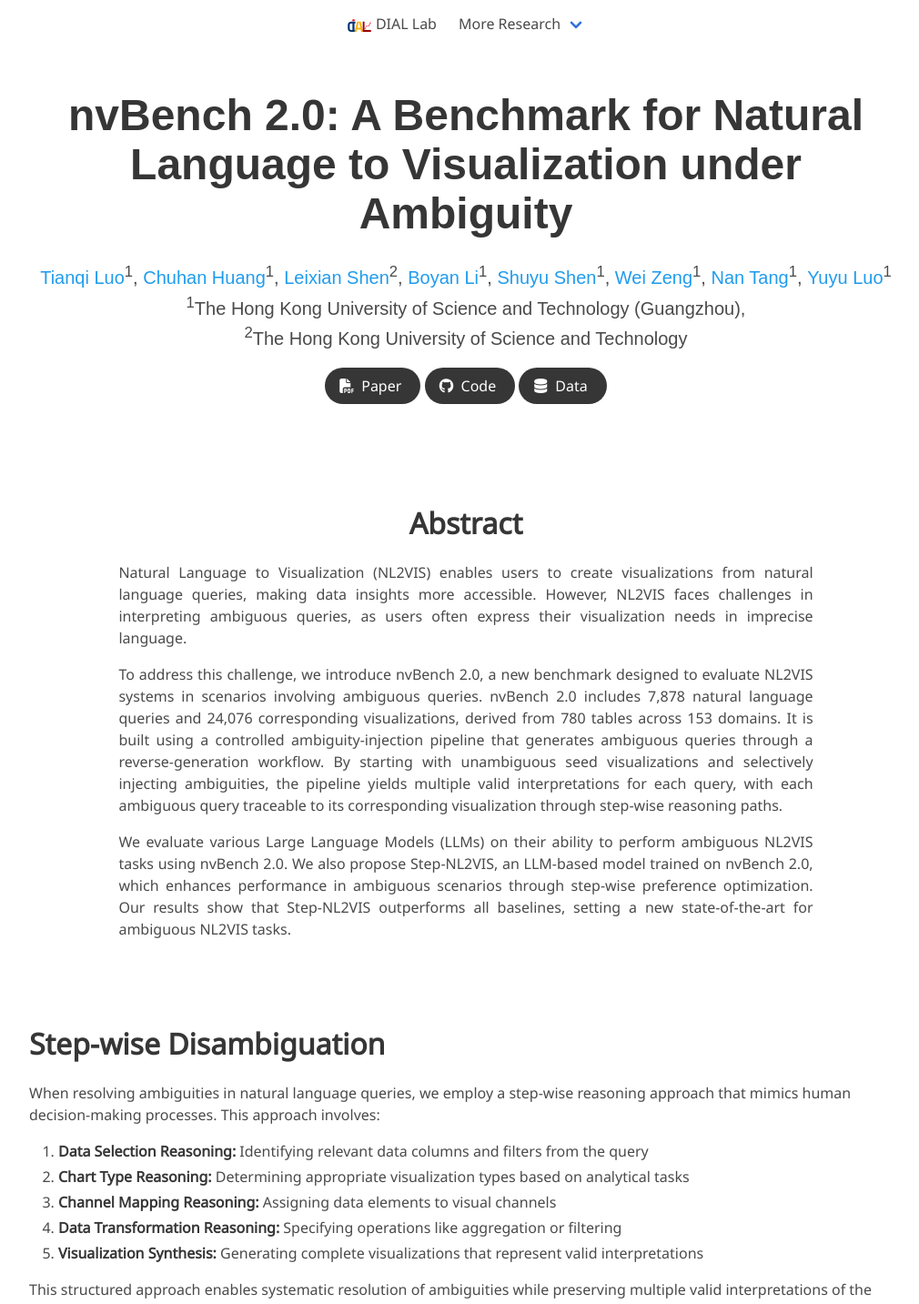
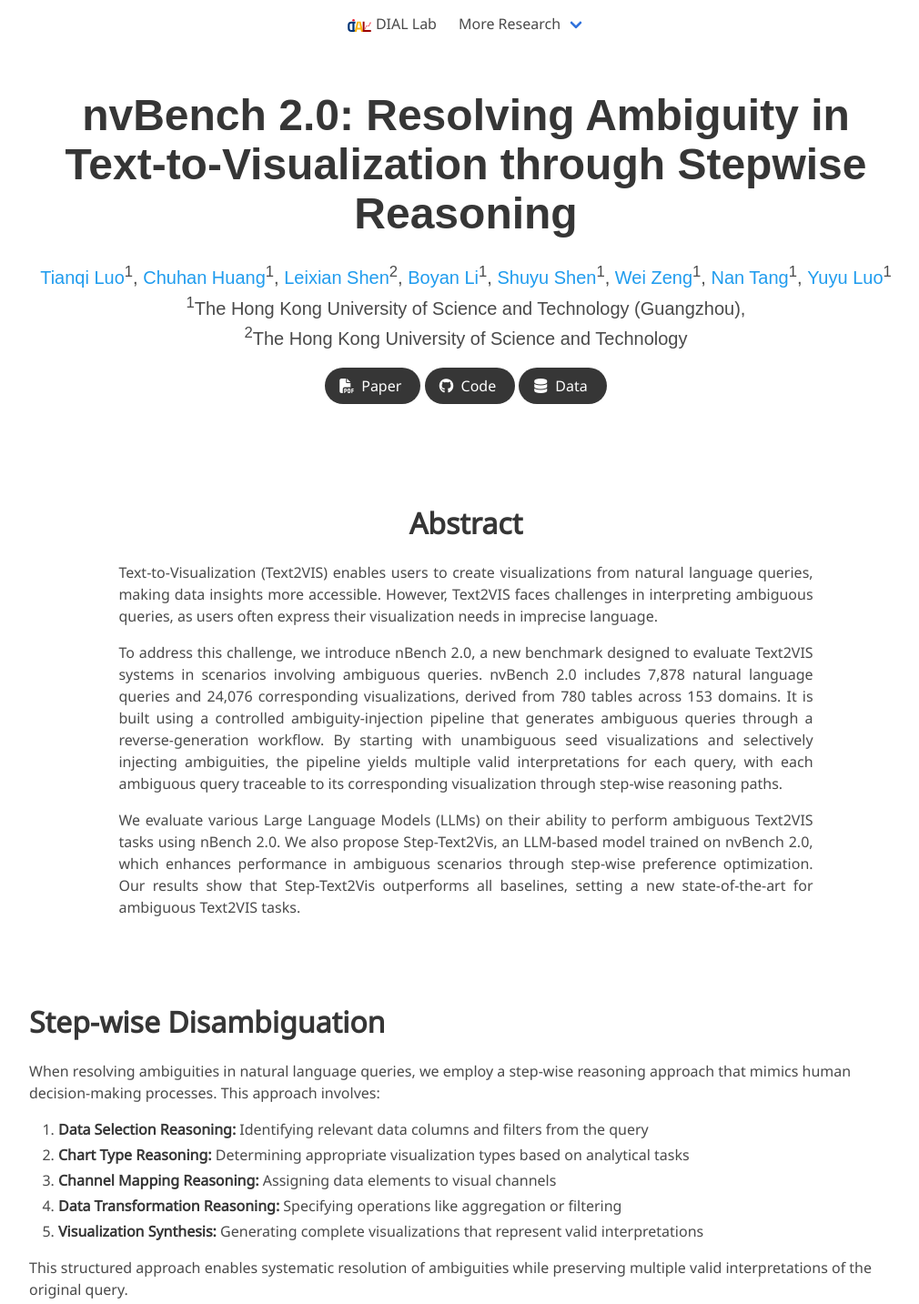
Before and after one commit to HKUSTDial/nvBench-2.0, a plain HTML site: page index.html in a window 1280 px wide. Shown: the top 1433 px of the page at 91% size, without its empty margins (128-1138 px from the left). Drawn offline with nearby package versions, Linux system fonts and the light colour scheme; some icons are missing; a web font is replaced by a local one.

Commit message:
Update index.html

```diff
--- a/index.html
+++ b/index.html
@@ -144,7 +144,7 @@
     <div class="container is-max-desktop">
       <div class="columns is-centered">
         <div class="column has-text-centered">
-          <h1 class="title is-1 publication-title">nvBench 2.0: A Benchmark for Natural Language to Visualization under Ambiguity</h1>
+          <h1 class="title is-1 publication-title">nvBench 2.0: Resolving Ambiguity in Text-to-Visualization through Stepwise Reasoning</h1>
           <div class="is-size-5 publication-authors">
             <span class="author-block">
               <a href="#">Tianqi Luo</a><sup>1</sup>,</span>
@@ -232,13 +232,13 @@
         <h2 class="title is-3">Abstract</h2>
         <div class="content has-text-justified">
           <p>
-            Natural Language to Visualization (NL2VIS) enables users to create visualizations from natural language queries, making data insights more accessible. However, NL2VIS faces challenges in interpreting ambiguous queries, as users often express their visualization needs in imprecise language.
+            Text-to-Visualization (Text2VIS) enables users to create visualizations from natural language queries, making data insights more accessible. However, Text2VIS faces challenges in interpreting ambiguous queries, as users often express their visualization needs in imprecise language.
           </p>
           <p>
-            To address this challenge, we introduce nvBench 2.0, a new benchmark designed to evaluate NL2VIS systems in scenarios involving ambiguous queries. nvBench 2.0 includes 7,878 natural language queries and 24,076 corresponding visualizations, derived from 780 tables across 153 domains. It is built using a controlled ambiguity-injection pipeline that generates ambiguous queries through a reverse-generation workflow. By starting with unambiguous seed visualizations and selectively injecting ambiguities, the pipeline yields multiple valid interpretations for each query, with each ambiguous query traceable to its corresponding visualization through step-wise reasoning paths.
+            To address this challenge, we introduce nBench 2.0, a new benchmark designed to evaluate Text2VIS systems in scenarios involving ambiguous queries. nvBench 2.0 includes 7,878 natural language queries and 24,076 corresponding visualizations, derived from 780 tables across 153 domains. It is built using a controlled ambiguity-injection pipeline that generates ambiguous queries through a reverse-generation workflow. By starting with unambiguous seed visualizations and selectively injecting ambiguities, the pipeline yields multiple valid interpretations for each query, with each ambiguous query traceable to its corresponding visualization through step-wise reasoning paths.
           </p>
           <p>
-            We evaluate various Large Language Models (LLMs) on their ability to perform ambiguous NL2VIS tasks using nvBench 2.0. We also propose Step-NL2VIS, an LLM-based model trained on nvBench 2.0, which enhances performance in ambiguous scenarios through step-wise preference optimization. Our results show that Step-NL2VIS outperforms all baselines, setting a new state-of-the-art for ambiguous NL2VIS tasks.
+            We evaluate various Large Language Models (LLMs) on their ability to perform ambiguous Text2VIS tasks using nBench 2.0. We also propose Step-Text2Vis, an LLM-based model trained on nvBench 2.0, which enhances performance in ambiguous scenarios through step-wise preference optimization. Our results show that Step-Text2Vis outperforms all baselines, setting a new state-of-the-art for ambiguous Text2VIS tasks.
           </p>
         </div>
       </div>
```
